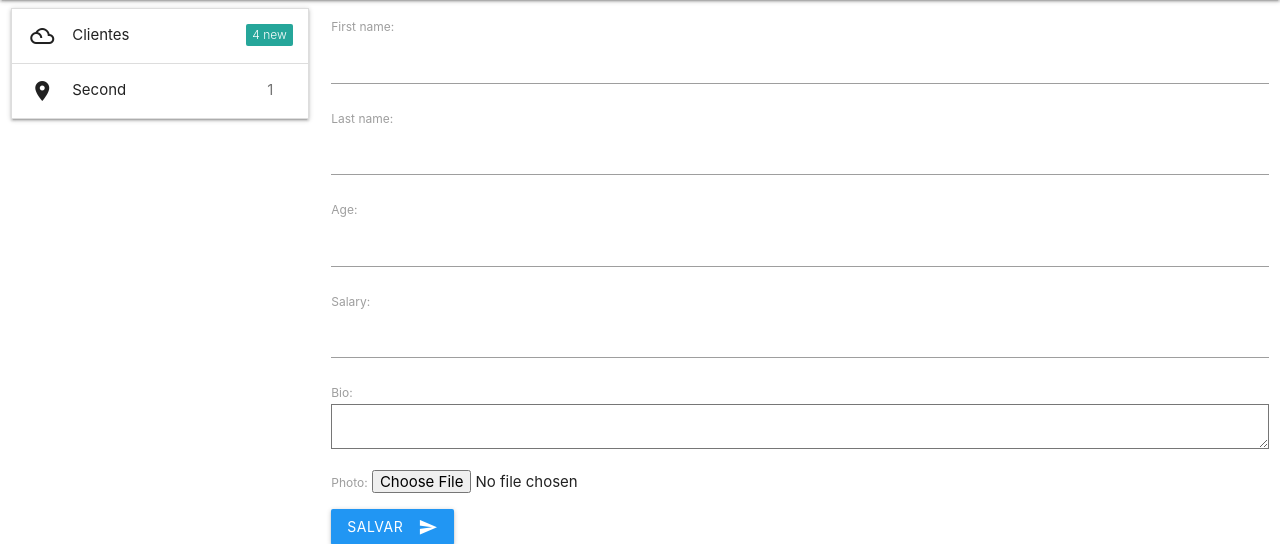
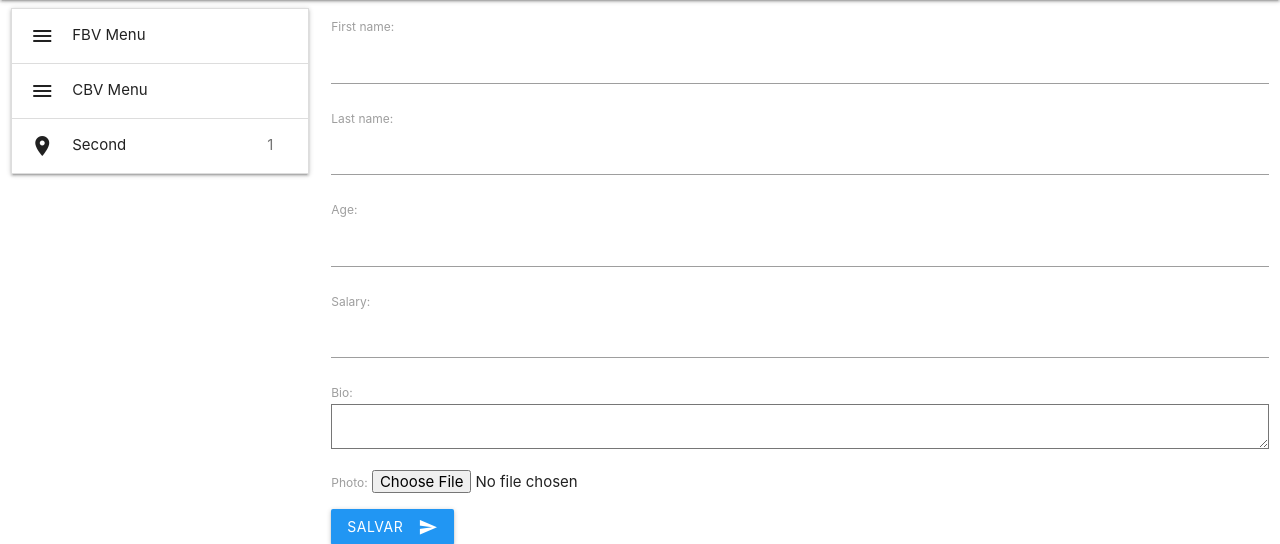
Before and after one commit to dnetochaves/django2.0, a Django app: page /clientes/new in a window 1280 px wide. Shown: the part 64-608 px from the top of the page. Run offline with Django 3.2, Linux system fonts and the light colour scheme; the visitor is signed in with stand-in values (Sample User, id 1); some libraries are stand-ins or nearby versions.

Commit message:
Organizando CBV

```diff
--- a/clientes/urls.py
+++ b/clientes/urls.py
@@ -11,9 +11,9 @@ urlpatterns = [
    path('delete/<int:id>/', delete, name="delete"),
 
    #CBV
-   path('person_list', PersonList.as_view(), name="person_list"),
+   path('person-list', PersonList.as_view(), name="person-list"),
    path('person_detail/<int:pk>/', PersonDetailView.as_view(), name='person-detail'),
-   path('person-create', PersonCreate.as_view(), name="person_create"),
+   path('person-create', PersonCreate.as_view(), name="person-create"),
    path('person-update/<int:pk>/', PersonUpdate.as_view(), name='person-update'),
    path('person-delete/<int:pk>/', PersonDelete.as_view(), name='person-delete'),
 ]
--- a/templates/navigation.html
+++ b/templates/navigation.html
@@ -1,13 +1,25 @@
 <ul class="collapsible">
   <li>
     <div class="collapsible-header">
-      <i class="material-icons">filter_drama</i>
-      Clientes
-      <span class="new badge">4</span></div>
+      <i class="material-icons">menu </i>
+      FBV Menu
+    </div>
     <div class="collapsible-body">
       <p>
-        <p><a href="{% url 'new' %}">Novo</a></p>
-        <p><a href="{% url 'list_clientes' %}">Lista</a></p>
+      <p><a href="{% url 'new' %}">Novo</a></p>
+      <p><a href="{% url 'list_clientes' %}">Lista</a></p>
+
+    </div>
+  </li>
+  <li>
+    <div class="collapsible-header">
+      <i class="material-icons">menu </i>
+      CBV Menu
+    </div>
+    <div class="collapsible-body">
+      <p>
+      <p><a href="{% url 'person-create' %}">Novo</a></p>
+      <p><a href="{% url 'person-list' %}">Lista</a></p>
 
     </div>
   </li>
@@ -16,6 +28,8 @@
       <i class="material-icons">place</i>
       Second
       <span class="badge">1</span></div>
-    <div class="collapsible-body"><p>Lorem ipsum dolor sit amet.</p></div>
+    <div class="collapsible-body">
+      <p>Lorem ipsum dolor sit amet.</p>
+    </div>
   </li>
 </ul>
```
Also changed, not shown: clientes/templates/clientes/person_list.html (+17 -1 lines).
